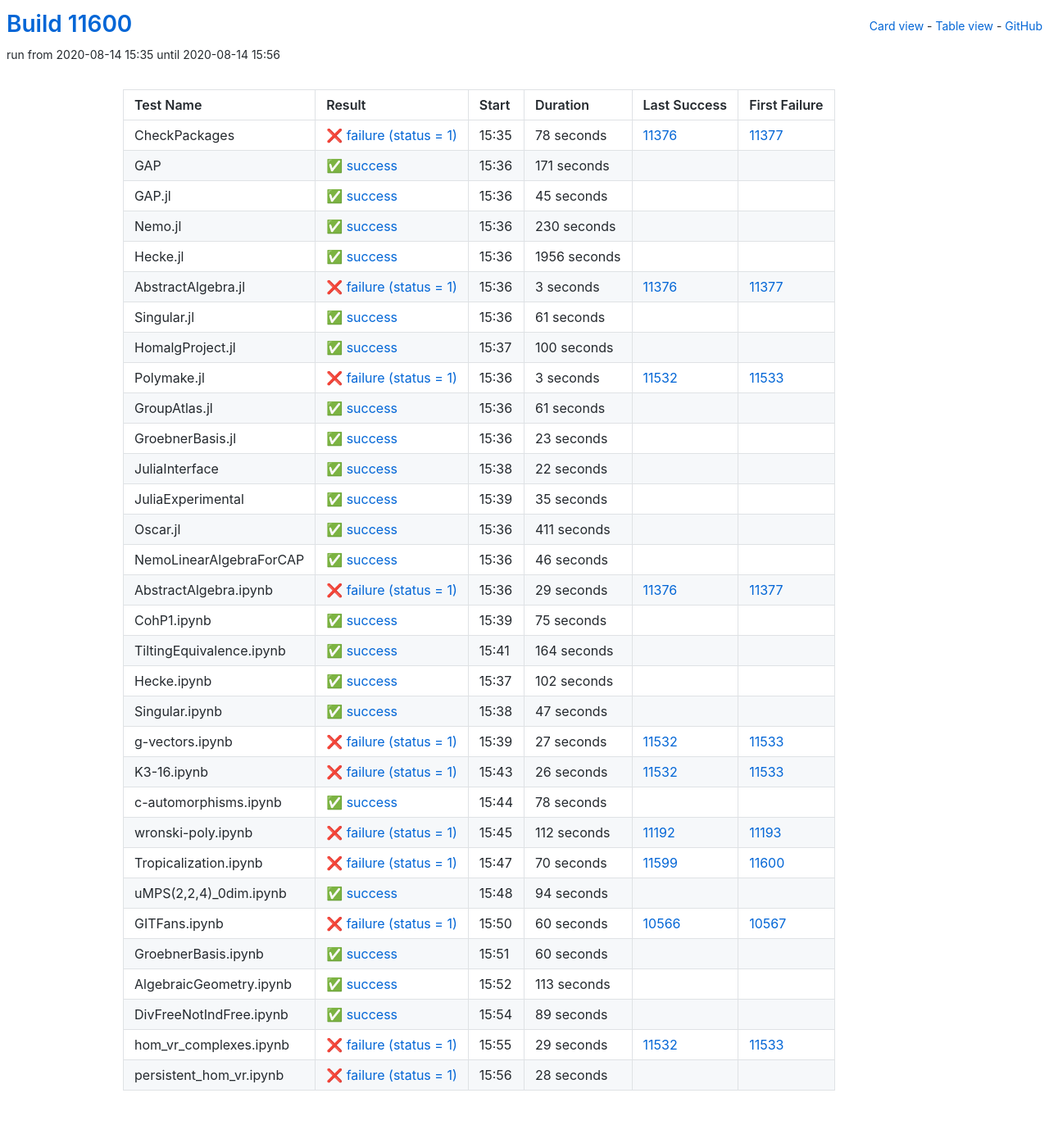
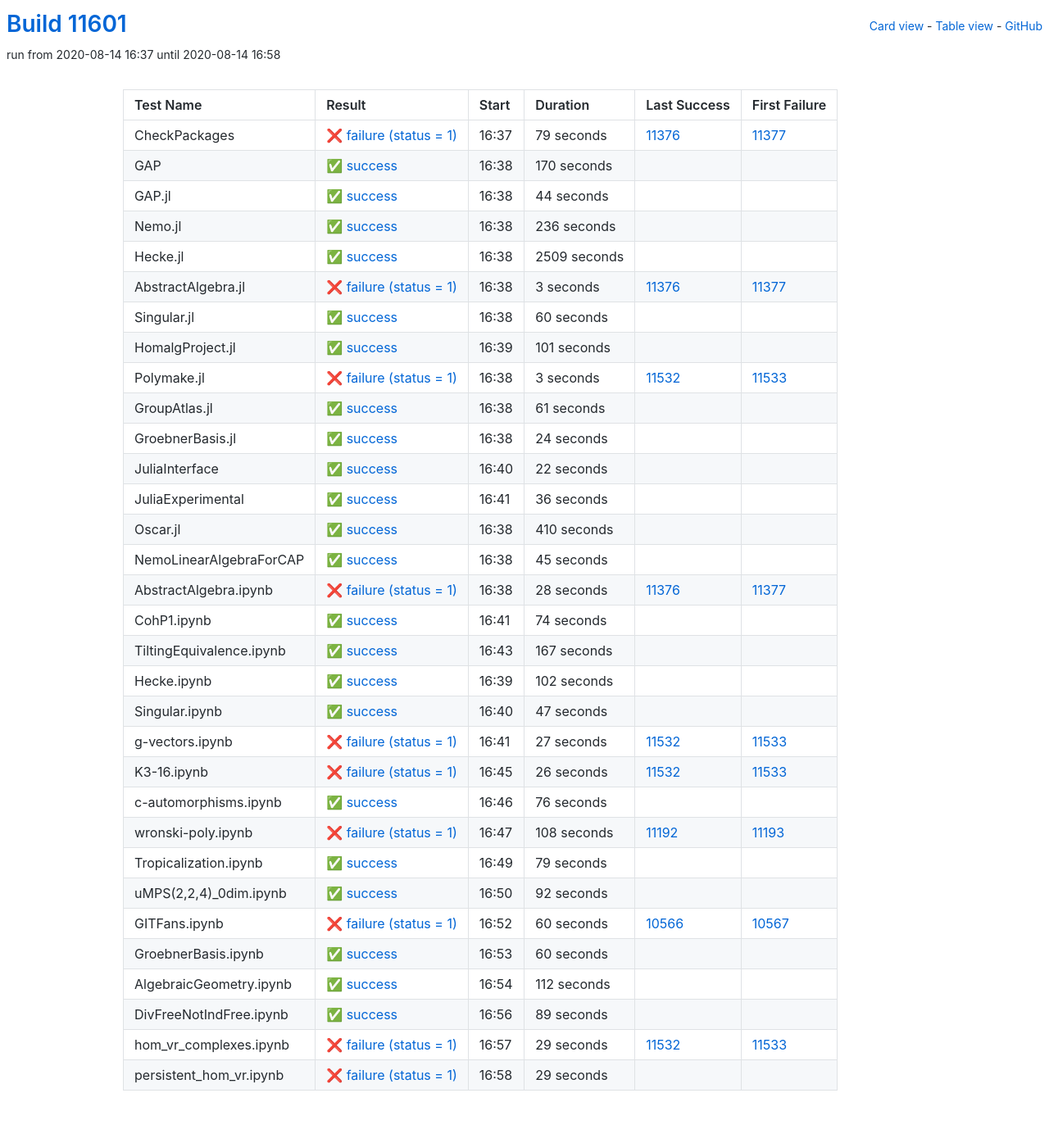
Before and after one commit to oscar-system/oscar-ci-status, a Jekyll site: the page built from table.html, in a window 1280 px wide. Shown: the whole page at 82% size. Built offline with Jekyll 4.4.1, drawn with Linux system fonts in a browser that asks for light colours.

Commit message:
Build #11601

```diff
--- a/_data/ci.yml
+++ b/_data/ci.yml
@@ -1,6 +1,6 @@
 ---
-build: 11600
-build_url: https://oscarci.mathematik.uni-kl.de/job/oscar/11600/
+build: 11601
+build_url: https://oscarci.mathematik.uni-kl.de/job/oscar/11601/
 job: oscar
 organization: oscar-system
 repo: oscar-ci-status
@@ -8,68 +8,68 @@
 tests:
 - name: CheckPackages
   id: checkpackages
-  log: https://oscarci.mathematik.uni-kl.de/job/oscar/11600/artifact/logs/build-11600/CheckPackages.log
-  start: 2020-08-14 15:35
+  log: https://oscarci.mathematik.uni-kl.de/job/oscar/11601/artifact/logs/build-11601/CheckPackages.log
+  start: 2020-08-14 16:37
   success: false
   exitcode: 1
   status: failure
-  duration: 78
+  duration: 79
   last_success: 11376
   last_success_url: https://oscarci.mathematik.uni-kl.de/job/oscar/11376/
   first_failure: 11377
   first_failure_url: https://oscarci.mathematik.uni-kl.de/job/oscar/11377/
 - name: GAP
   id: gap
-  log: https://oscarci.mathematik.uni-kl.de/job/oscar/11600/artifact/logs/build-11600/GAP.log
-  start: 2020-08-14 15:36
+  log: https://oscarci.mathematik.uni-kl.de/job/oscar/11601/artifact/logs/build-11601/GAP.log
+  start: 2020-08-14 16:38
   success: true
   exitcode: 0
   status: success
-  duration: 171
+  duration: 170
   last_success: false
   last_success_url:
   first_failure: false
   first_failure_url:
 - name: GAP.jl
   id: gap-jl
-  log: https://oscarci.mathematik.uni-kl.de/job/oscar/11600/artifact/logs/build-11600/GAP.jl.log
-  start: 2020-08-14 15:36
+  log: https://oscarci.mathematik.uni-kl.de/job/oscar/11601/artifact/logs/build-11601/GAP.jl.log
+  start: 2020-08-14 16:38
   success: true
   exitcode: 0
   status: success
-  duration: 45
+  duration: 44
   last_success: false
   last_success_url:
   first_failure: false
   first_failure_url:
 - name: Nemo.jl
   id: nemo-jl
-  log: https://oscarci.mathematik.uni-kl.de/job/oscar/11600/artifact/logs/build-11600/Nemo.jl.log
-  start: 2020-08-14 15:36
+  log: https://oscarci.mathematik.uni-kl.de/job/oscar/11601/artifact/logs/build-11601/Nemo.jl.log
+  start: 2020-08-14 16:38
   success: true
   exitcode: 0
   status: success
-  duration: 230
+  duration: 236
   last_success: false
   last_success_url:
   first_failure: false
   first_failure_url:
 - name: Hecke.jl
   id: hecke-jl
-  log: https://oscarci.mathematik.uni-kl.de/job/oscar/11600/artifact/logs/build-11600/Hecke.jl.log
-  start: 2020-08-14 15:36
+  log: https://oscarci.mathematik.uni-kl.de/job/oscar/11601/artifact/logs/build-11601/Hecke.jl.log
+  start: 2020-08-14 16:38
   success: true
   exitcode: 0
   status: success
-  duration: 1956
+  duration: 2509
   last_success: false
   last_success_url:
   first_failure: false
   first_failure_url:
 - name: AbstractAlgebra.jl
   id: abstractalgebra-jl
-  log: https://oscarci.mathematik.uni-kl.de/job/oscar/11600/artifact/logs/build-11600/AbstractAlgebra.jl.log
-  start: 2020-08-14 15:36
+  log: https://oscarci.mathematik.uni-kl.de/job/oscar/11601/artifact/logs/build-11601/AbstractAlgebra.jl.log
+  start: 2020-08-14 16:38
   success: false
   exitcode: 1
   status: failure
@@ -80,32 +80,32 @@
   first_failure_url: https://oscarci.mathematik.uni-kl.de/job/oscar/11377/
 - name: Singular.jl
   id: singular-jl
-  log: https://oscarci.mathematik.uni-kl.de/job/oscar/11600/artifact/logs/build-11600/Singular.jl.log
-  start: 2020-08-14 15:36
+  log: https://oscarci.mathematik.uni-kl.de/job/oscar/11601/artifact/logs/build-11601/Singular.jl.log
+  start: 2020-08-14 16:38
   success: true
   exitcode: 0
   status: success
-  duration: 61
+  duration: 60
   last_success: false
   last_success_url:
   first_failure: false
   first_failure_url:
 - name: HomalgProject.jl
   id: homalgproject-jl
-  log: https://oscarci.mathematik.uni-kl.de/job/oscar/11600/artifact/logs/build-11600/HomalgProject.jl.log
-  start: 2020-08-14 15:37
+  log: https://oscarci.mathematik.uni-kl.de/job/oscar/11601/artifact/logs/build-11601/HomalgProject.jl.log
+  start: 2020-08-14 16:39
   success: true
   exitcode: 0
   status: success
-  duration: 100
+  duration: 101
   last_success: false
   last_success_url:
   first_failure: false
   first_failure_url:
 - name: Polymake.jl
   id: polymake-jl
-  log: https://oscarci.mathematik.uni-kl.de/job/oscar/11600/artifact/logs/build-11600/Polymake.jl.log
-  start: 2020-08-14 15:36
+  log: https://oscarci.mathematik.uni-kl.de/job/oscar/11601/artifact/logs/build-11601/Polymake.jl.log
+  start: 2020-08-14 16:38
   success: false
   exitcode: 1
   status: failure
@@ -116,8 +116,8 @@
   first_failure_url: https://oscarci.mathematik.uni-kl.de/job/oscar/11533/
 - name: GroupAtlas.jl
   id: groupatlas-jl
-  log: https://oscarci.mathematik.uni-kl.de/job/oscar/11600/artifact/logs/build-11600/GroupAtlas.jl.log
-  start: 2020-08-14 15:36
+  log: https://oscarci.mathematik.uni-kl.de/job/oscar/11601/artifact/logs/build-11601/GroupAtlas.jl.log
+  start: 2020-08-14 16:38
   success: true
   exitcode: 0
   status: success
@@ -128,20 +128,20 @@
   first_failure_url:
 - name: GroebnerBasis.jl
   id: groebnerbasis-jl
-  log: https://oscarci.mathematik.uni-kl.de/job/oscar/11600/artifact/logs/build-11600/GroebnerBasis.jl.log
-  start: 2020-08-14 15:36
+  log: https://oscarci.mathematik.uni-kl.de/job/oscar/11601/artifact/logs/build-11601/GroebnerBasis.jl.log
+  start: 2020-08-14 16:38
   success: true
   exitcode: 0
   status: success
-  duration: 23
+  duration: 24
   last_success: false
   last_success_url:
   first_failure: false
   first_failure_url:
 - name: JuliaInterface
   id: juliainterface
-  log: https://oscarci.mathematik.uni-kl.de/job/oscar/11600/artifact/logs/build-11600/JuliaInterface.log
-  start: 2020-08-14 15:38
+  log: https://oscarci.mathematik.uni-kl.de/job/oscar/11601/artifact/logs/build-11601/JuliaInterface.log
+  start: 2020-08-14 16:40
   success: true
   exitcode: 0
   status: success
@@ -152,80 +152,80 @@
   first_failure_url:
 - name: JuliaExperimental
   id: juliaexperimental
-  log: https://oscarci.mathematik.uni-kl.de/job/oscar/11600/artifact/logs/build-11600/JuliaExperimental.log
-  start: 2020-08-14 15:39
+  log: https://oscarci.mathematik.uni-kl.de/job/oscar/11601/artifact/logs/build-11601/JuliaExperimental.log
+  start: 2020-08-14 16:41
   success: true
   exitcode: 0
   status: success
-  duration: 35
+  duration: 36
   last_success: false
   last_success_url:
   first_failure: false
   first_failure_url:
 - name: Oscar.jl
   id: oscar-jl
-  log: https://oscarci.mathematik.uni-kl.de/job/oscar/11600/artifact/logs/build-11600/Oscar.jl.log
-  start: 2020-08-14 15:36
+  log: https://oscarci.mathematik.uni-kl.de/job/oscar/11601/artifact/logs/build-11601/Oscar.jl.log
+  start: 2020-08-14 16:38
   success: true
   exitcode: 0
   status: success
-  duration: 411
+  duration: 410
   last_success: false
   last_success_url:
   first_failure: false
   first_failure_url:
 - name: NemoLinearAlgebraForCAP
   id: nemolinearalgebraforcap
-  log: https://oscarci.mathematik.uni-kl.de/job/oscar/11600/artifact/logs/build-11600/NemoLinearAlgebraForCAP.log
-  start: 2020-08-14 15:36
+  log: https://oscarci.mathematik.uni-kl.de/job/oscar/11601/artifact/logs/build-11601/NemoLinearAlgebraForCAP.log
+  start: 2020-08-14 16:38
   success: true
   exitcode: 0
   status: success
-  duration: 46
+  duration: 45
   last_success: false
   last_success_url:
   first_failure: false
   first_failure_url:
 - name: AbstractAlgebra.ipynb
   id: abstractalgebra-ipynb
-  log: https://oscarci.mathematik.uni-kl.de/job/oscar/11600/artifact/logs/build-11600/AbstractAlgebra.ipynb.log
-  start: 2020-08-14 15:36
+  log: https://oscarci.mathematik.uni-kl.de/job/oscar/11601/artifact/logs/build-11601/AbstractAlgebra.ipynb.log
+  start: 2020-08-14 16:38
   success: false
   exitcode: 1
   status: failure
-  duration: 29
+  duration: 28
   last_success: 11376
   last_success_url: https://oscarci.mathematik.uni-kl.de/job/oscar/11376/
   first_failure: 11377
   first_failure_url: https://oscarci.mathematik.uni-kl.de/job/oscar/11377/
 - name: CohP1.ipynb
   id: cohp1-ipynb
-  log: https://oscarci.mathematik.uni-kl.de/job/oscar/11600/artifact/logs/build-11600/CohP1.ipynb.log
-  start: 2020-08-14 15:39
+  log: https://oscarci.mathematik.uni-kl.de/job/oscar/11601/artifact/logs/build-11601/CohP1.ipynb.log
+  start: 2020-08-14 16:41
   success: true
   exitcode: 0
   status: success
-  duration: 75
+  duration: 74
   last_success: false
   last_success_url:
   first_failure: false
   first_failure_url:
 - name: TiltingEquivalence.ipynb
   id: tiltingequivalence-ipynb
-  log: https://oscarci.mathematik.uni-kl.de/job/oscar/11600/artifact/logs/build-11600/TiltingEquivalence.ipynb.log
-  start: 2020-08-14 15:41
+  log: https://oscarci.mathematik.uni-kl.de/job/oscar/11601/artifact/logs/build-11601/TiltingEquivalence.ipynb.log
+  start: 2020-08-14 16:43
   success: true
   exitcode: 0
   status: success
-  duration: 164
+  duration: 167
   last_success: false
   last_success_url:
   first_failure: false
   first_failure_url:
 - name: Hecke.ipynb
   id: hecke-ipynb
-  log: https://oscarci.mathematik.uni-kl.de/job/oscar/11600/artifact/logs/build-11600/Hecke.ipynb.log
-  start: 2020-08-14 15:37
+  log: https://oscarci.mathematik.uni-kl.de/job/oscar/11601/artifact/logs/build-11601/Hecke.ipynb.log
+  start: 2020-08-14 16:39
   success: true
   exitcode: 0
   status: success
@@ -236,8 +236,8 @@
   first_failure_url:
 - name: Singular.ipynb
   id: singular-ipynb
-  log: https://oscarci.mathematik.uni-kl.de/job/oscar/11600/artifact/logs/build-11600/Singular.ipynb.log
-  start: 2020-08-14 15:38
+  log: https://oscarci.mathematik.uni-kl.de/job/oscar/11601/artifact/logs/build-11601/Singular.ipynb.log
+  start: 2020-08-14 16:40
   success: true
   exitcode: 0
   status: success
@@ -248,8 +248,8 @@
   first_failure_url:
 - name: g-vectors.ipynb
   id: g-vectors-ipynb
-  log: https://oscarci.mathematik.uni-kl.de/job/oscar/11600/artifact/logs/build-11600/g-vectors.ipynb.log
-  start: 2020-08-14 15:39
+  log: https://oscarci.mathematik.uni-kl.de/job/oscar/11601/artifact/logs/build-11601/g-vectors.ipynb.log
+  start: 2020-08-14 16:41
   success: false
   exitcode: 1
   status: failure
@@ -260,8 +260,8 @@
   first_failure_url: https://oscarci.mathematik.uni-kl.de/job/oscar/11533/
 - name: K3-16.ipynb
   id: k3-16-ipynb
-  log: https://oscarci.mathematik.uni-kl.de/job/oscar/11600/artifact/logs/build-11600/K3-16.ipynb.log
-  start: 2020-08-14 15:43
+  log: https://oscarci.mathematik.uni-kl.de/job/oscar/11601/artifact/logs/build-11601/K3-16.ipynb.log
+  start: 2020-08-14 16:45
   success: false
   exitcode: 1
   status: failure
@@ -272,56 +272,56 @@
   first_failure_url: https://oscarci.mathematik.uni-kl.de/job/oscar/11533/
 - name: c-automorphisms.ipynb
   id: c-automorphisms-ipynb
-  log: https://oscarci.mathematik.uni-kl.de/job/oscar/11600/artifact/logs/build-11600/c-automorphisms.ipynb.log
-  start: 2020-08-14 15:44
+  log: https://oscarci.mathematik.uni-kl.de/job/oscar/11601/artifact/logs/build-11601/c-automorphisms.ipynb.log
+  start: 2020-08-14 16:46
   success: true
   exitcode: 0
   status: success
-  duration: 78
+  duration: 76
   last_success: false
   last_success_url:
   first_failure: false
   first_failure_url:
 - name: wronski-poly.ipynb
   id: wronski-poly-ipynb
-  log: https://oscarci.mathematik.uni-kl.de/job/oscar/11600/artifact/logs/build-11600/wronski-poly.ipynb.log
-  start: 2020-08-14 15:45
+  log: https://oscarci.mathematik.uni-kl.de/job/oscar/11601/artifact/logs/build-11601/wronski-poly.ipynb.log
+  start: 2020-08-14 16:47
   success: false
   exitcode: 1
   status: failure
-  duration: 112
+  duration: 108
   last_success: 11192
   last_success_url: https://oscarci.mathematik.uni-kl.de/job/oscar/11192/
   first_failure: 11193
   first_failure_url: https://oscarci.mathematik.uni-kl.de/job/oscar/11193/
 - name: Tropicalization.ipynb
   id: tropicalization-ipynb
-  log: https://oscarci.mathematik.uni-kl.de/job/oscar/11600/artifact/logs/build-11600/Tropicalization.ipynb.log
-  start: 2020-08-14 15:47
-  success: false
-  exitcode: 1
-  status: failure
-  duration: 70
-  last_success: 11599
-  last_success_url: https://oscarci.mathematik.uni-kl.de/job/oscar/11599/
-  first_failure: 11600
-  first_failure_url: https://oscarci.mathematik.uni-kl.de/job/oscar/11600/
-- name: uMPS(2,2,4)_0dim.ipynb
-  id: umps-2-2-4-0dim-ipynb
-  log: https://oscarci.mathematik.uni-kl.de/job/oscar/11600/artifact/logs/build-11600/uMPS-2-2-4-_0dim.ipynb.log
-  start: 2020-08-14 15:48
+  log: https://oscarci.mathematik.uni-kl.de/job/oscar/11601/artifact/logs/build-11601/Tropicalization.ipynb.log
+  start: 2020-08-14 16:49
   success: true
   exitcode: 0
   status: success
-  duration: 94
+  duration: 79
+  last_success: false
+  last_success_url:
+  first_failure: false
+  first_failure_url:
+- name: uMPS(2,2,4)_0dim.ipynb
+  id: umps-2-2-4-0dim-ipynb
+  log: https://oscarci.mathematik.uni-kl.de/job/oscar/11601/artifact/logs/build-11601/uMPS-2-2-4-_0dim.ipynb.log
+  start: 2020-08-14 16:50
+  success: true
+  exitcode: 0
+  status: success
+  duration: 92
   last_success: false
   last_success_url:
   first_failure: false
   first_failure_url:
 - name: GITFans.ipynb
   id: gitfans-ipynb
-  log: https://oscarci.mathematik.uni-kl.de/job/oscar/11600/artifact/logs/build-11600/GITFans.ipynb.log
-  start: 2020-08-14 15:50
+  log: https://oscarci.mathematik.uni-kl.de/job/oscar/11601/artifact/logs/build-11601/GITFans.ipynb.log
+  start: 2020-08-14 16:52
   success: false
   exitcode: 1
   status: failure
@@ -332,8 +332,8 @@
   first_failure_url: https://oscarci.mathematik.uni-kl.de/job/oscar/10567/
 - name: GroebnerBasis.ipynb
   id: groebnerbasis-ipynb
-  log: https://oscarci.mathematik.uni-kl.de/job/oscar/11600/artifact/logs/build-11600/GroebnerBasis.ipynb.log
-  start: 2020-08-14 15:51
+  log: https://oscarci.mathematik.uni-kl.de/job/oscar/11601/artifact/logs/build-11601/GroebnerBasis.ipynb.log
+  start: 2020-08-14 16:53
   success: true
   exitcode: 0
   status: success
@@ -344,20 +344,20 @@
   first_failure_url:
 - name: AlgebraicGeometry.ipynb
   id: algebraicgeometry-ipynb
-  log: https://oscarci.mathematik.uni-kl.de/job/oscar/11600/artifact/logs/build-11600/AlgebraicGeometry.ipynb.log
-  start: 2020-08-14 15:52
+  log: https://oscarci.mathematik.uni-kl.de/job/oscar/11601/artifact/logs/build-11601/AlgebraicGeometry.ipynb.log
+  start: 2020-08-14 16:54
   success: true
   exitcode: 0
   status: success
-  duration: 113
+  duration: 112
   last_success: false
   last_success_url:
   first_failure: false
   first_failure_url:
 - name: DivFreeNotIndFree.ipynb
   id: divfreenotindfree-ipynb
-  log: https://oscarci.mathematik.uni-kl.de/job/oscar/11600/artifact/logs/build-11600/DivFreeNotIndFree.ipynb.log
-  start: 2020-08-14 15:54
+  log: https://oscarci.mathematik.uni-kl.de/job/oscar/11601/artifact/logs/build-11601/DivFreeNotIndFree.ipynb.log
+  start: 2020-08-14 16:56
   success: true
   exitcode: 0
   status: success
@@ -368,8 +368,8 @@
   first_failure_url:
 - name: hom_vr_complexes.ipynb
   id: hom-vr-complexes-ipynb
-  log: https://oscarci.mathematik.uni-kl.de/job/oscar/11600/artifact/logs/build-11600/hom_vr_complexes.ipynb.log
-  start: 2020-08-14 15:55
+  log: https://oscarci.mathematik.uni-kl.de/job/oscar/11601/artifact/logs/build-11601/hom_vr_complexes.ipynb.log
+  start: 2020-08-14 16:57
   success: false
   exitcode: 1
   status: failure
@@ -380,12 +380,12 @@
   first_failure_url: https://oscarci.mathematik.uni-kl.de/job/oscar/11533/
 - name: persistent_hom_vr.ipynb
   id: persistent-hom-vr-ipynb
-  log: https://oscarci.mathematik.uni-kl.de/job/oscar/11600/artifact/logs/build-11600/persistent_hom_vr.ipynb.log
-  start: 2020-08-14 15:56
+  log: https://oscarci.mathematik.uni-kl.de/job/oscar/11601/artifact/logs/build-11601/persistent_hom_vr.ipynb.log
+  start: 2020-08-14 16:58
   success: false
   exitcode: 1
   status: failure
-  duration: 28
+  duration: 29
   last_success: false
   last_success_url:
   first_failure: false
```
Also changed, not shown: README.md.
